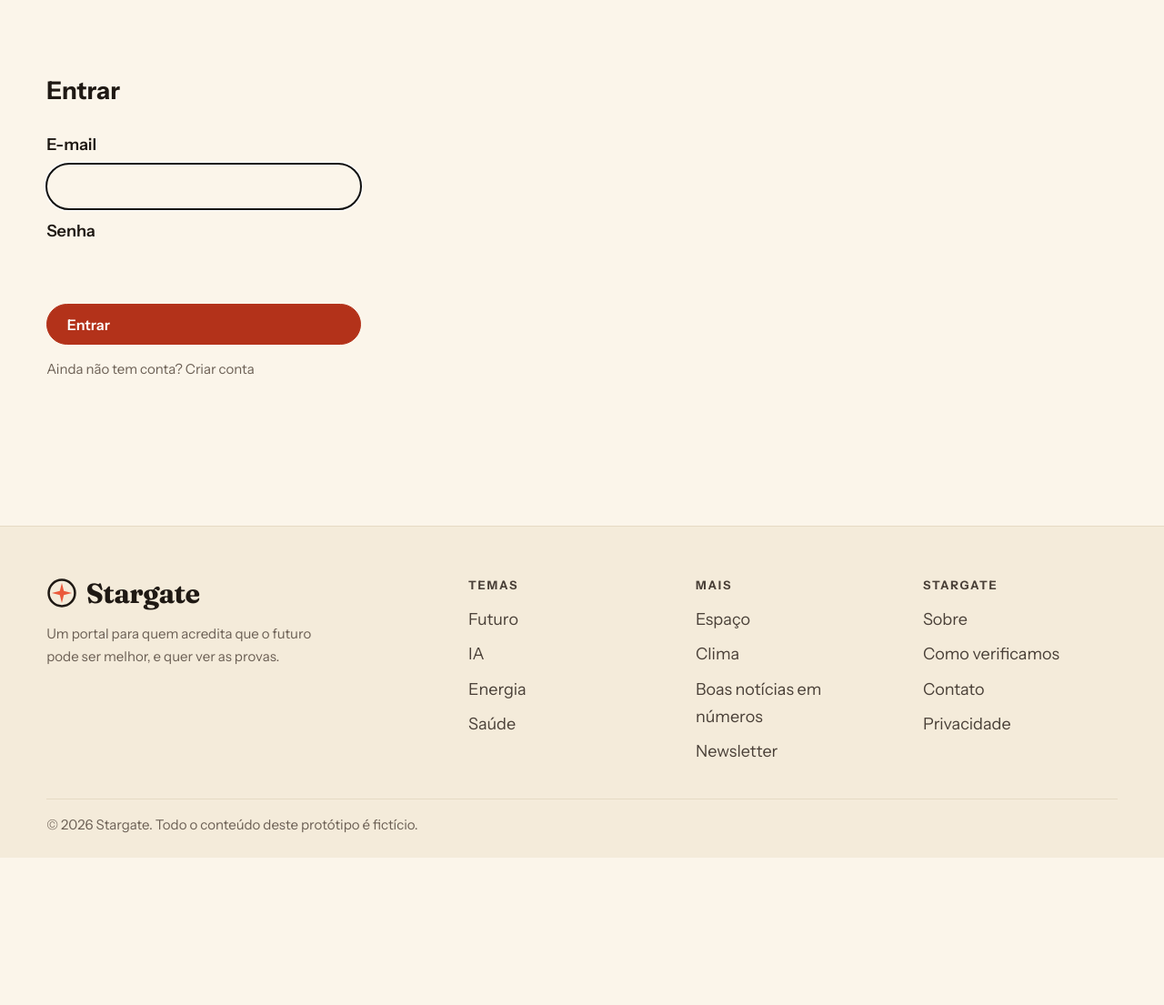
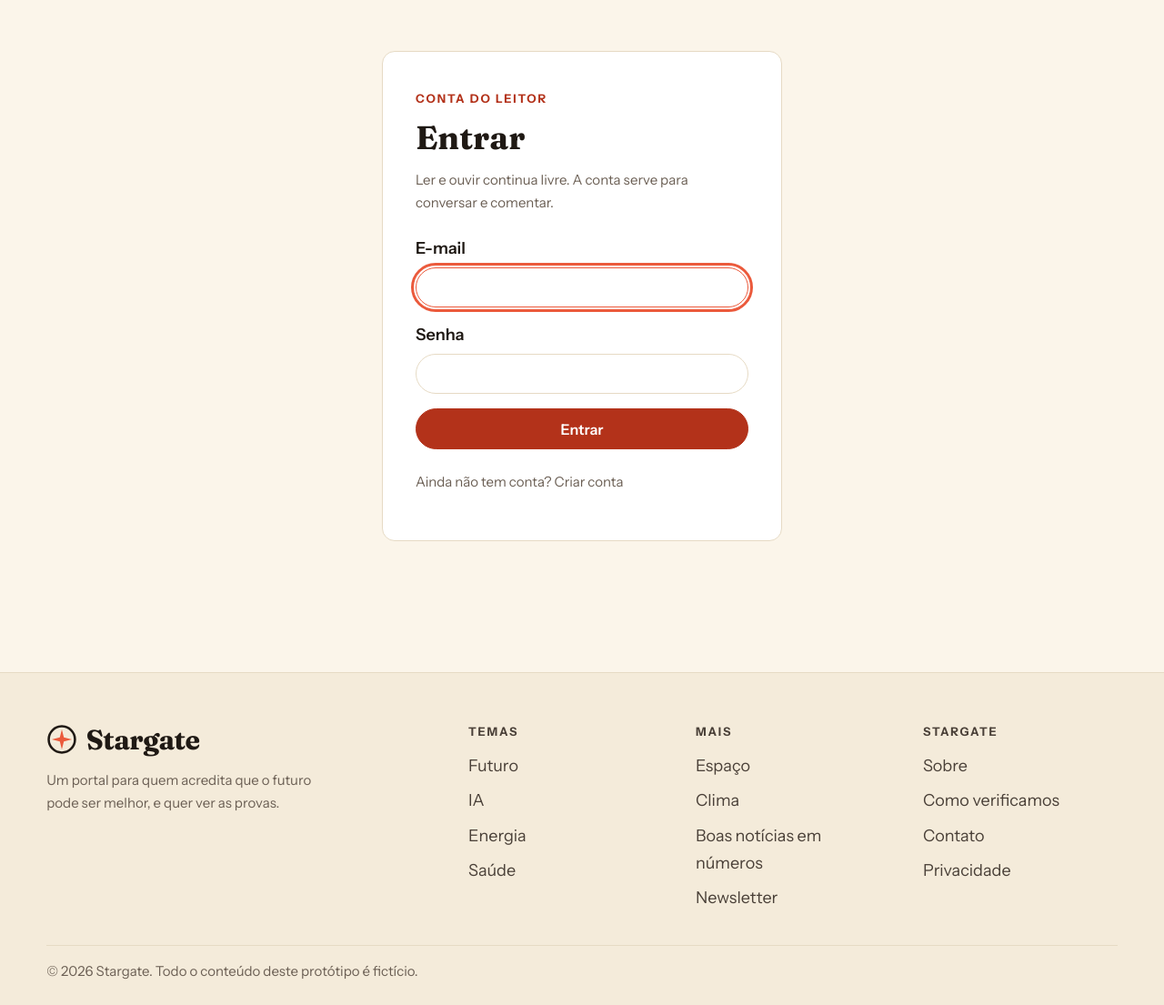
Before and after one commit to patrick-vieira/stargate.church, a Django app: page /conta/entrar/ in a window 1280 px wide. Shown: the part 119-1224 px from the top of the page at 91% size. Before the commit the page ends 1062 px from the top, so only its background shows below. Run offline with Django 5.2, Linux system fonts and the light colour scheme; data comes from the database, SQL or seed files in the repository.

Commit message:
STAR-11 v2: conta do leitor com campos visíveis e 5 correcções do Hagoromo
- .sg-form--conta (classe própria; a newsletter não muda): input branco, borda 1 px do token de linha, raio pílula dos botões, altura >= 44 px, foco coral.
- Cartão centrado de 440 px (.sg-cartao-conta), sem style= inline nos templates.
- h1 em Fraunces, sobrolho «CONTA DO LEITOR» e a frase «Ler e ouvir continua livre...» também no Entrar.
- Erros por baixo do campo em coral de tinta (.sg-erro), sem form.errors cru.
- A 390 px, com sessão: e-mail e «Sair» dentro do menu ☰ (a conta do cabeçalho esconde-se até 1024 px).

Co-authored-by: Patrick Vieira <pdsv88@gmail.com>
Co-Authored-By: Claude Sonnet 5.5 <noreply@anthropic.com>

```diff
--- a/leitores/templates/leitores/_conta.html
+++ b/leitores/templates/leitores/_conta.html
@@ -1 +1 @@
-{% if user.is_authenticated %}<span class="sg-conta"><span class="sg-conta__mail">{{ user.email|default:user.username }}</span><form method="post" action="{% url 'leitores:sair' %}" style="display:inline">{% csrf_token %}<button class="sg-btn" type="submit">Sair</button></form></span>{% else %}<a class="sg-btn" href="{% url 'leitores:entrar' %}">Entrar</a>{% endif %}
+{% if user.is_authenticated %}<span class="sg-conta{% if menu %} sg-conta--menu{% endif %}"><span class="sg-conta__mail">{{ user.email|default:user.username }}</span><form method="post" action="{% url 'leitores:sair' %}" class="sg-conta__sair">{% csrf_token %}<button class="sg-btn" type="submit">Sair</button></form></span>{% else %}<a class="sg-btn{% if menu %} sg-conta--menu{% endif %}" href="{% url 'leitores:entrar' %}">Entrar</a>{% endif %}
--- a/leitores/templates/leitores/entrar.html
+++ b/leitores/templates/leitores/entrar.html
@@ -1,11 +1,12 @@
 {% extends "noticias/base.html" %}
 {% block titulo %}Entrar — Stargate{% endblock %}
 {% block newsletter %}{% endblock %}
-{% block conteudo %}<section class="sg-sec"><div class="sg-wrap" style="max-width:28rem"><h1>Entrar</h1>
-<form method="post" class="sg-form" style="flex-direction:column">{% csrf_token %}
-{{ form.non_field_errors }}
-<label>E-mail{{ form.username }}</label>{{ form.username.errors }}
-<label>Senha{{ form.password }}</label>{{ form.password.errors }}
+{% block conteudo %}<section class="sg-sec"><div class="sg-wrap"><div class="sg-cartao-conta"><span class="sg-sobrolho">Conta do leitor</span><h1>Entrar</h1>
+<p class="sg-meta">Ler e ouvir continua livre. A conta serve para conversar e comentar.</p>
+<form method="post" class="sg-form sg-form--conta" novalidate>{% csrf_token %}
+{% if form.non_field_errors %}<p class="sg-erro" role="alert">{{ form.non_field_errors|join:" " }}</p>{% endif %}
+<label>E-mail{{ form.username }}</label>{% if form.username.errors %}<p class="sg-erro" role="alert">{{ form.username.errors|join:" " }}</p>{% endif %}
+<label>Senha{{ form.password }}</label>{% if form.password.errors %}<p class="sg-erro" role="alert">{{ form.password.errors|join:" " }}</p>{% endif %}
 <input type="hidden" name="next" value="{{ next }}">
 <button class="sg-btn sg-btn--coral" type="submit">Entrar</button></form>
-<p class="sg-meta">Ainda não tem conta? <a href="{% url 'leitores:criar' %}">Criar conta</a></p></div></section>{% endblock %}
+<p class="sg-meta">Ainda não tem conta? <a href="{% url 'leitores:criar' %}">Criar conta</a></p></div></div></section>{% endblock %}
--- a/noticias/templates/noticias/base.html
+++ b/noticias/templates/noticias/base.html
@@ -1,7 +1,7 @@
 {% load static %}<!doctype html><html lang="pt-BR"><head><meta charset="utf-8"><meta name="viewport" content="width=device-width,initial-scale=1"><title>{% block titulo %}Stargate — o futuro, com boas notícias{% endblock %}</title>
 <link rel="stylesheet" href="{% static 'css/stargate.css' %}"></head><body>
 <div class="sg-topo"><div class="sg-wrap"><span>{{ hoje|date:"l, j \d\e F \d\e Y"|lower }}</span><span>Notícias de tecnologia, ciência e futuro, com otimismo e fontes.</span></div></div>
-<header class="sg-cab"><div class="sg-wrap"><a class="sg-marca" href="{% url 'core:home' %}"><svg viewBox="0 0 40 40" aria-hidden="true"><circle cx="20" cy="20" r="17" fill="none" stroke="#1F1914" stroke-width="3"/><path d="M20 7 L22.6 17.4 L33 20 L22.6 22.6 L20 33 L17.4 22.6 L7 20 L17.4 17.4Z" fill="#EB5A3C"/></svg>Stargate</a><nav class="sg-nav" aria-label="Temas">{% for t in temas_menu %}<a href="{% url 'noticias:tema' t.slug %}"{% if t == tema_atual %} aria-current="page"{% endif %}>{{ t.nome }}</a>{% endfor %}</nav><a class="sg-btn sg-btn--coral" href="{% url 'core:home' %}#assinar">Assinar</a>{% include "leitores/_conta.html" %}<button class="sg-burger" type="button" aria-label="Menu" onclick="document.body.classList.toggle('sg-menu-aberto')">☰</button></div></header><main>{% block conteudo %}{% endblock %}
+<header class="sg-cab"><div class="sg-wrap"><a class="sg-marca" href="{% url 'core:home' %}"><svg viewBox="0 0 40 40" aria-hidden="true"><circle cx="20" cy="20" r="17" fill="none" stroke="#1F1914" stroke-width="3"/><path d="M20 7 L22.6 17.4 L33 20 L22.6 22.6 L20 33 L17.4 22.6 L7 20 L17.4 17.4Z" fill="#EB5A3C"/></svg>Stargate</a><nav class="sg-nav" aria-label="Temas">{% for t in temas_menu %}<a href="{% url 'noticias:tema' t.slug %}"{% if t == tema_atual %} aria-current="page"{% endif %}>{{ t.nome }}</a>{% endfor %}{% include "leitores/_conta.html" with menu=True %}</nav><a class="sg-btn sg-btn--coral" href="{% url 'core:home' %}#assinar">Assinar</a>{% include "leitores/_conta.html" %}<button class="sg-burger" type="button" aria-label="Menu" onclick="document.body.classList.toggle('sg-menu-aberto')">☰</button></div></header><main>{% block conteudo %}{% endblock %}
 {% block newsletter %}<section class="sg-sec" id="assinar"><div class="sg-wrap"><div class="sg-news"><div><span class="sg-sobrolho">Newsletter · toda manhã</span><h2>Comece o dia com uma boa notícia verificada.</h2></div><div><p>Cinco minutos de leitura, três histórias, todas com fontes. Sem alarme e sem ingenuidade.</p>{# Sem envio por enquanto: campos desativados, sem POST, sem CSRF e sem JS. #}<form class="sg-form" action="#assinar"><input type="email" placeholder="seu@email.com" aria-label="E-mail" disabled><button class="sg-btn sg-btn--coral" type="button" disabled>Quero receber</button></form><p class="sg-news-aviso">As inscrições abrem em breve.</p></div></div></div></section>{% endblock %}</main>{% block scripts %}{% endblock %}<footer class="sg-rodape"><div class="sg-wrap"><div class="sg-rodape__g"><div><div class="sg-marca"><svg viewBox="0 0 40 40" aria-hidden="true"><circle cx="20" cy="20" r="17" fill="none" stroke="#1F1914" stroke-width="3"/><path d="M20 7 L22.6 17.4 L33 20 L22.6 22.6 L20 33 L17.4 22.6 L7 20 L17.4 17.4Z" fill="#EB5A3C"/></svg>Stargate</div><p class="sg-meta" style="max-width:32ch;margin-top:1rem">Um portal para quem acredita que o futuro pode ser melhor, e quer ver as provas.</p></div>
 <div><h4>Temas</h4><ul>{% for t in temas_menu|slice:":4" %}<li><a href="{% url 'noticias:tema' t.slug %}">{{ t.nome }}</a></li>{% endfor %}</ul></div>
 <div><h4>Mais</h4><ul>{% for t in temas_menu|slice:"4:" %}<li><a href="{% url 'noticias:tema' t.slug %}">{{ t.nome }}</a></li>{% endfor %}<li><a href="{% url 'core:home' %}#numeros">Boas notícias em números</a></li><li><a href="{% url 'core:home' %}#assinar">Newsletter</a></li></ul></div>
--- a/static/css/stargate.css
+++ b/static/css/stargate.css
@@ -187,3 +187,24 @@ img,svg{display:block;max-width:100%}
 .sg-voz{margin-top:1.2rem;max-width:34rem}
 .sg-voz__legenda{margin:0 0 .5rem;font:600 .95rem/1.3 var(--sg-sans);display:flex;flex-wrap:wrap;align-items:center;gap:.5rem}
 .sg-voz audio{width:100%}
+
+/* STAR-11 v2: conta do leitor (classe própria; a newsletter não muda) */
+.sg-conta__sair{display:inline;margin:0}
+.sg-conta--menu{display:none}
+.sg-cartao-conta{max-width:440px;margin-inline:auto;padding:var(--sg-s6);background:#fff;border:1px solid var(--sg-linha);border-radius:var(--sg-r2);box-sizing:border-box}
+.sg-cartao-conta h1{font-family:var(--sg-serif);font-size:2.25rem;line-height:var(--sg-lh-titulo);margin:.6rem 0 .8rem}
+.sg-form--conta{flex-direction:column;gap:var(--sg-s4);margin:var(--sg-s5) 0}
+.sg-form--conta input:not([type=hidden]){flex:none;width:100%;min-width:0;box-sizing:border-box;min-height:44px;padding:.7rem 1.2rem;background:#fff;border:1px solid var(--sg-linha);border-radius:var(--sg-pill);color:var(--sg-tinta)}
+.sg-form--conta input:focus,.sg-form--conta input:focus-visible{outline:3px solid var(--sg-coral);outline-offset:2px;border-color:var(--sg-coral)}
+.sg-form--conta .sg-btn{justify-content:center;min-height:44px}
+.sg-erro{margin:-.4rem 0 0;font-size:.9375rem;font-weight:600;color:var(--sg-coral-ink)}
+@media (max-width:1024px){
+  .sg-cab .sg-conta{display:none}
+}
+@media (max-width:640px){
+  .sg-cartao-conta{padding:var(--sg-s5)}
+  .sg-menu-aberto .sg-nav .sg-conta--menu{display:flex;flex-wrap:wrap;margin-top:var(--sg-s3);padding-top:var(--sg-s3);border-top:1px solid var(--sg-linha)}
+  .sg-menu-aberto .sg-nav a.sg-conta--menu{display:inline-flex}
+  .sg-menu-aberto .sg-nav .sg-conta--menu .sg-btn{display:inline-flex}
+  .sg-menu-aberto .sg-nav .sg-conta__mail{flex:1 1 100%}
+}
```
Also changed, not shown: leitores/templates/leitores/criar.html (+5 -5 lines).
